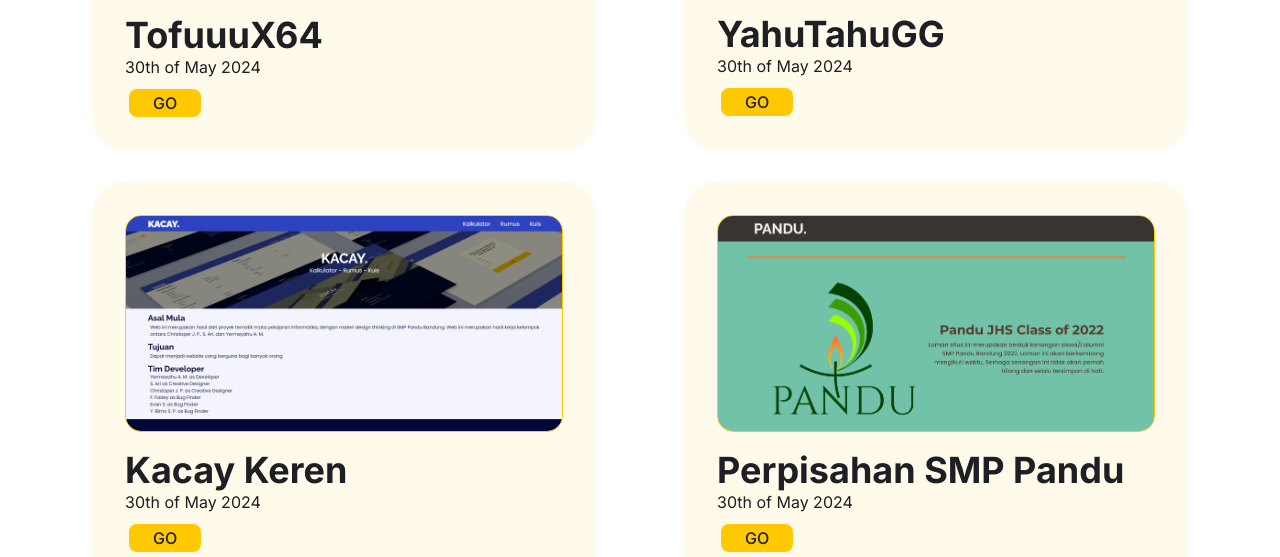
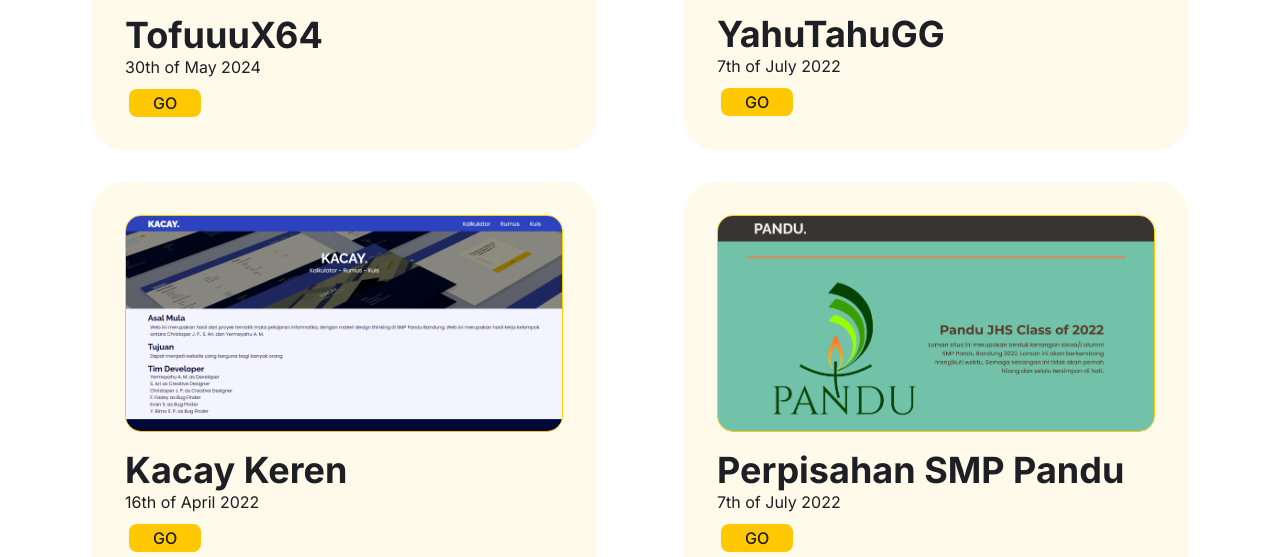
Before and after one commit to TahuDocx/tahudocx.github.io, a plain HTML site: page projects/index.html in a window 1280 px wide. Shown: the part 523-1080 px from the top of the page. Drawn offline with Linux system fonts and the light colour scheme.

Commit message:
'fix dates'

```diff
--- a/projects/index.html
+++ b/projects/index.html
@@ -63,7 +63,7 @@
         <div class="text flex start-center col stretch">
           <div class="head xl bold"> YahuTahuGG</div>
           <div class="desc normal">
-            30th of May 2024
+            7th of July 2022
           </div>
           <a href="https://yahutahugg.github.io" target="_blank" class="button">GO</a>
         </div>
@@ -73,7 +73,7 @@
         <div class="text flex start-center col stretch">
           <div class="head xl bold">Kacay Keren</div>
           <div class="desc normal">
-            30th of May 2024
+            16th of April 2022
           </div>
           <a href="https://kacaykeren.github.io" target="_blank" class="button">GO</a>
         </div>
@@ -83,7 +83,7 @@
         <div class="text flex start-center col stretch">
           <div class="head xl bold">Perpisahan SMP Pandu</div>
           <div class="desc normal">
-            30th of May 2024
+            7th of July 2022
           </div>
           <a href="https://pjhs2k22.github.io" target="_blank" class="button">GO</a>
         </div>
```
